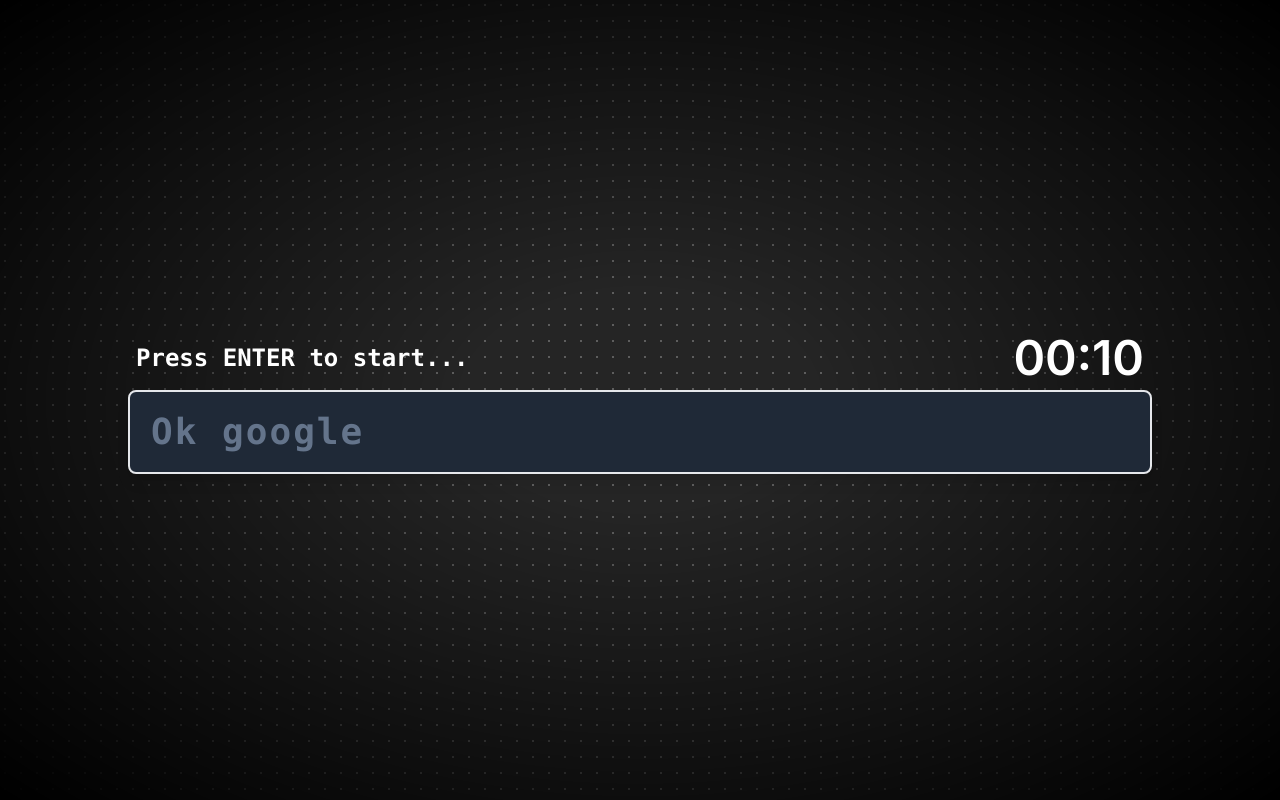
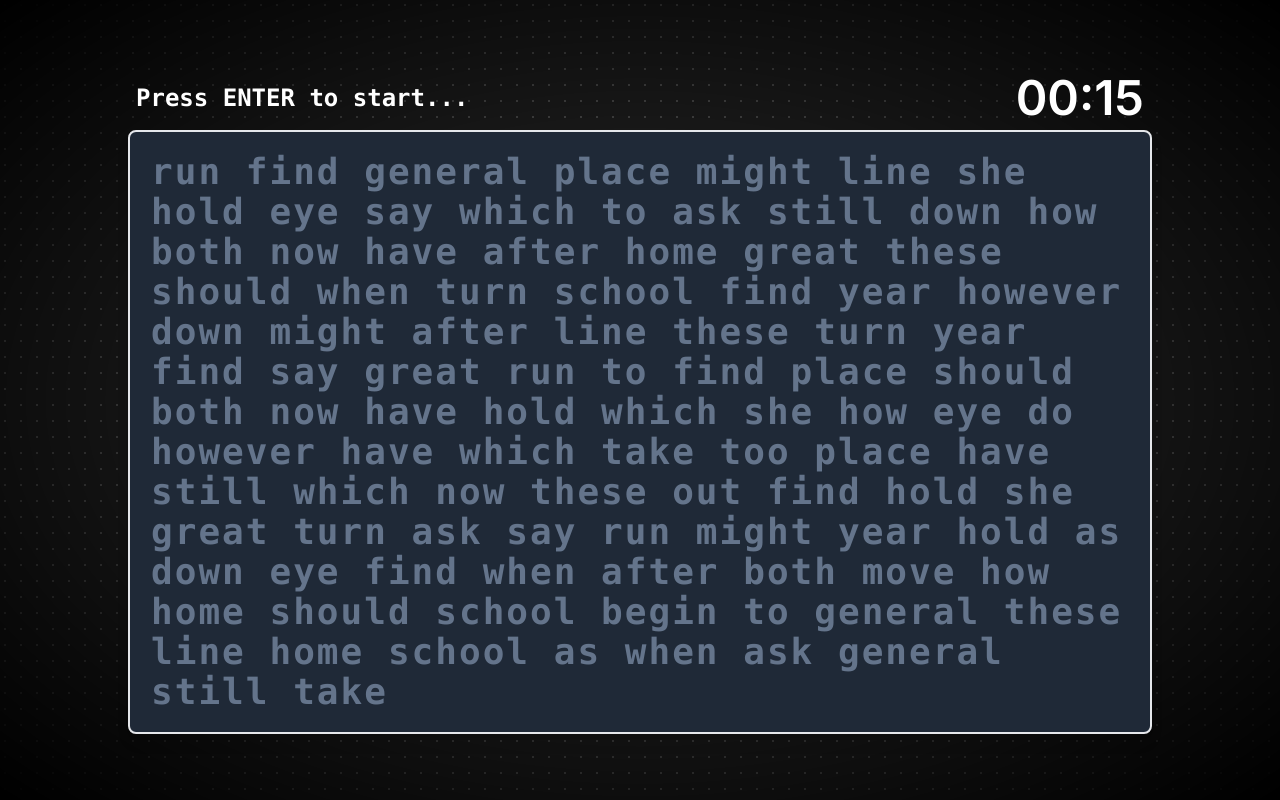
Before and after one commit to sirdesai22/key-dash, a Next.js app: page / in a window 1280 px wide. Built offline with nearby package versions, Linux system fonts and the light colour scheme.

Commit message:
add sample-texts

```diff
--- a/src/SampleTexts/easyTexts.ts
+++ b/src/SampleTexts/easyTexts.ts
@@ -1,12 +1,12 @@
 const texts = [
     {
-        txt: "Hello world"
+        txt: "she place however still after might these eye how year take home which do however have which take too place have still which now these out find hold she great turn ask say run might year hold as down eye find when after both move how home should school begin to general these line now run both find say great hold ask to down school have general line find turn should these to which general might both hold run year find say turn down home find still have eye she ask however as place great when after how now school take line"
     },
     {
-        txt: "Ok google"
+        txt: "run find general place might line she hold eye say which to ask still down how both now have after home great these should when turn school find year however down might after line these turn year find say great run to find place should both now have hold which she how eye do however have which take too place have still which now these out find hold she great turn ask say run might year hold as down eye find when after both move how home should school begin to general these line home school as when ask general still take"
     },
     {
-        txt: "Welcome to keydash"
+        txt: "run she have say down might however year hold to find turn eye great general now line find place still these how ask when after should both home school she should great how eye line still might these run general find to ask year do however have which take too place have still which now these out find hold she great turn ask say run might year hold as down eye find when after both move how home should school begin to general these line both have hold down now find home which turn place after as say when school"
     },
 ]
 
--- a/src/app/page.tsx
+++ b/src/app/page.tsx
@@ -10,7 +10,7 @@
 export default function Home() {
   const [started, setStarted] = useState(false);
   // const [time, setTime] = useState(15);
-  const time = useRef(10);
+  const time = useRef(15);
 
   const handleReset = () => {
     setStarted(false); // Reset started state
```
